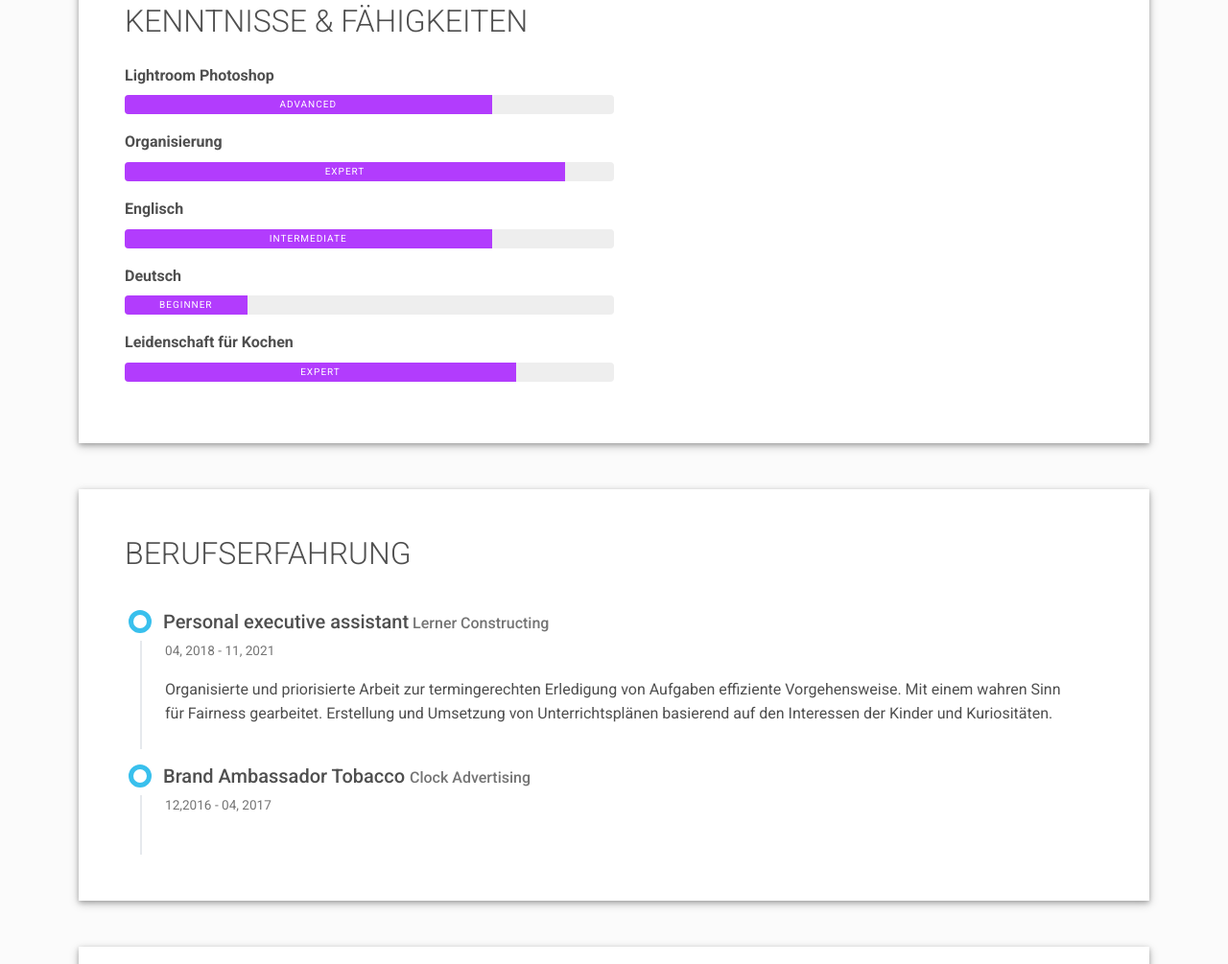
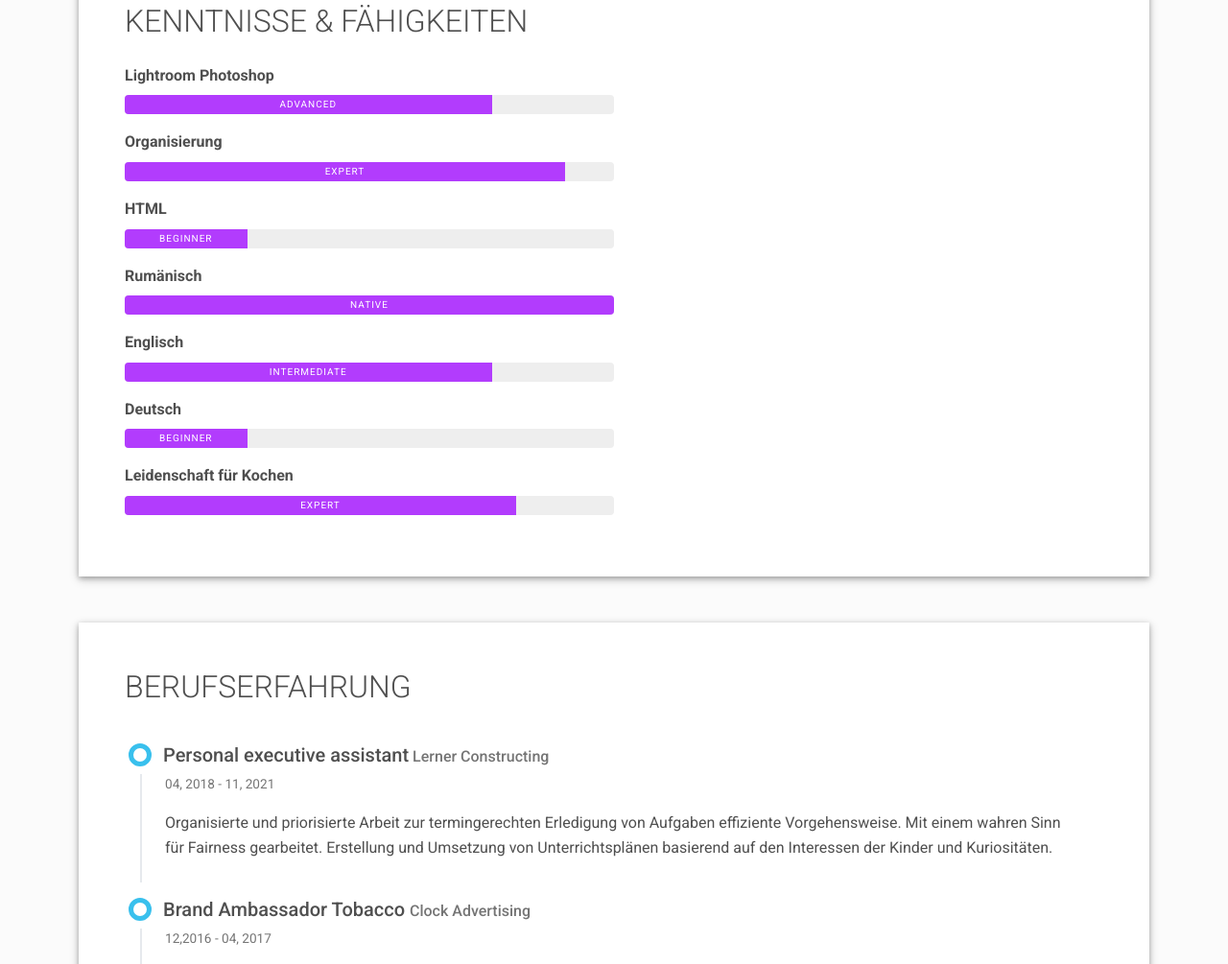
Before and after one commit to diana-dobre/cv, a plain HTML site: page index.html in a window 1280 px wide. Shown: the part 1159-2164 px from the top of the page at 96% size. Drawn offline with Linux system fonts and the light colour scheme.

Commit message:
updatecv

```diff
--- a/index.html
+++ b/index.html
@@ -142,6 +142,23 @@
                             </div>
                         </div>
                     </div>
+                    <div class="mb-3"><span class="fw-bolder">HTML</span>
+                        <div class="progress my-2 rounded" style="height: 20px">
+                            <div class="progress-bar bg-secondary" role="progressbar"
+                                 data-aos="zoom-in-right" data-aos-delay="200" data-aos-anchor=".skills-section"
+                                 style="width: 25%" aria-valuenow="75" aria-valuemin="0" aria-valuemax="30">
+                                Beginner
+                            </div>
+                        </div>
+                    </div>
+                    <div class="mb-3"><span class="fw-bolder"> Rumänisch</span>
+                        <div class="progress my-2 rounded" style="height: 20px">
+                            <div class="progress-bar bg-secondary" role="progressbar" data-aos="zoom-in-right"
+                                 data-aos-delay="300" data-aos-anchor=".skills-section" style="width: 100%"
+                                 aria-valuenow="100" aria-valuemin="0" aria-valuemax="100">Native
+                            </div>
+                        </div>
+                    </div>
                     <div class="mb-3"><span class="fw-bolder"> Englisch</span>
                         <div class="progress my-2 rounded" style="height: 20px">
                             <div class="progress-bar bg-secondary" role="progressbar" data-aos="zoom-in-right"
```
